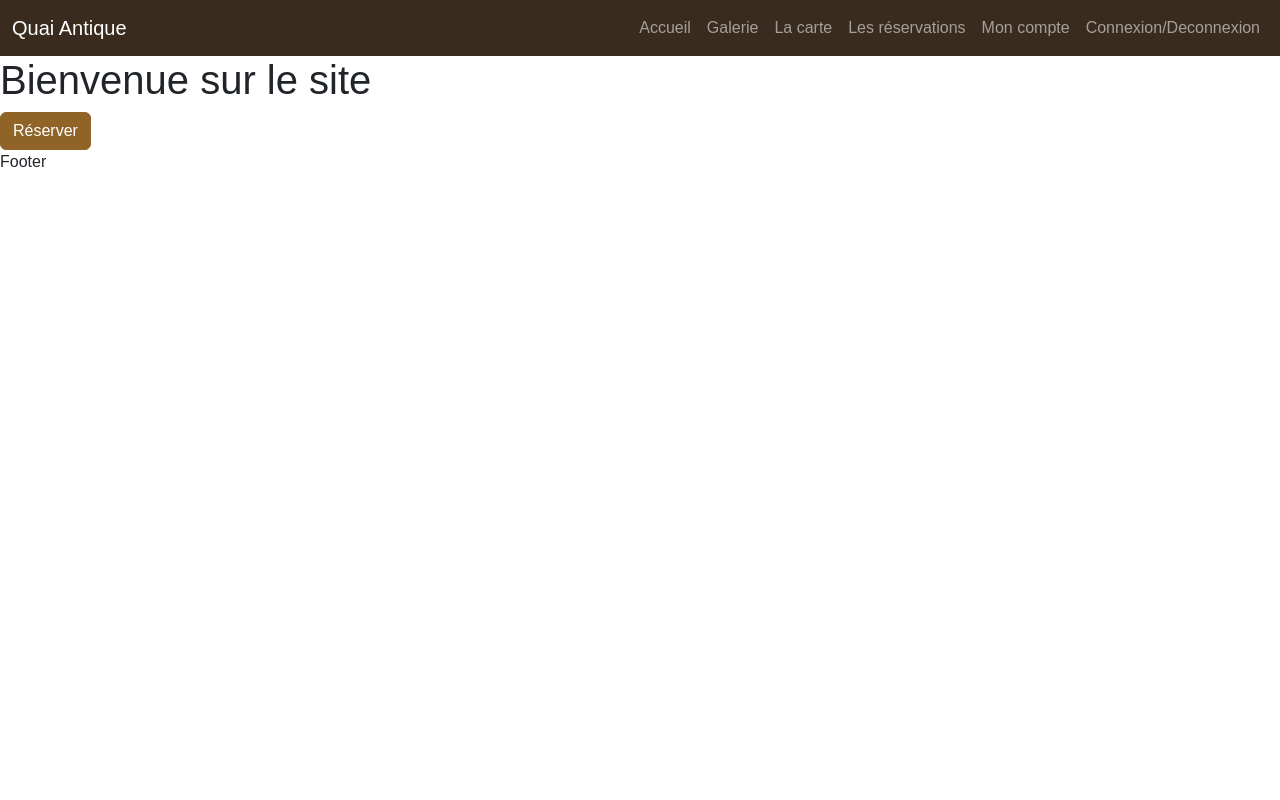
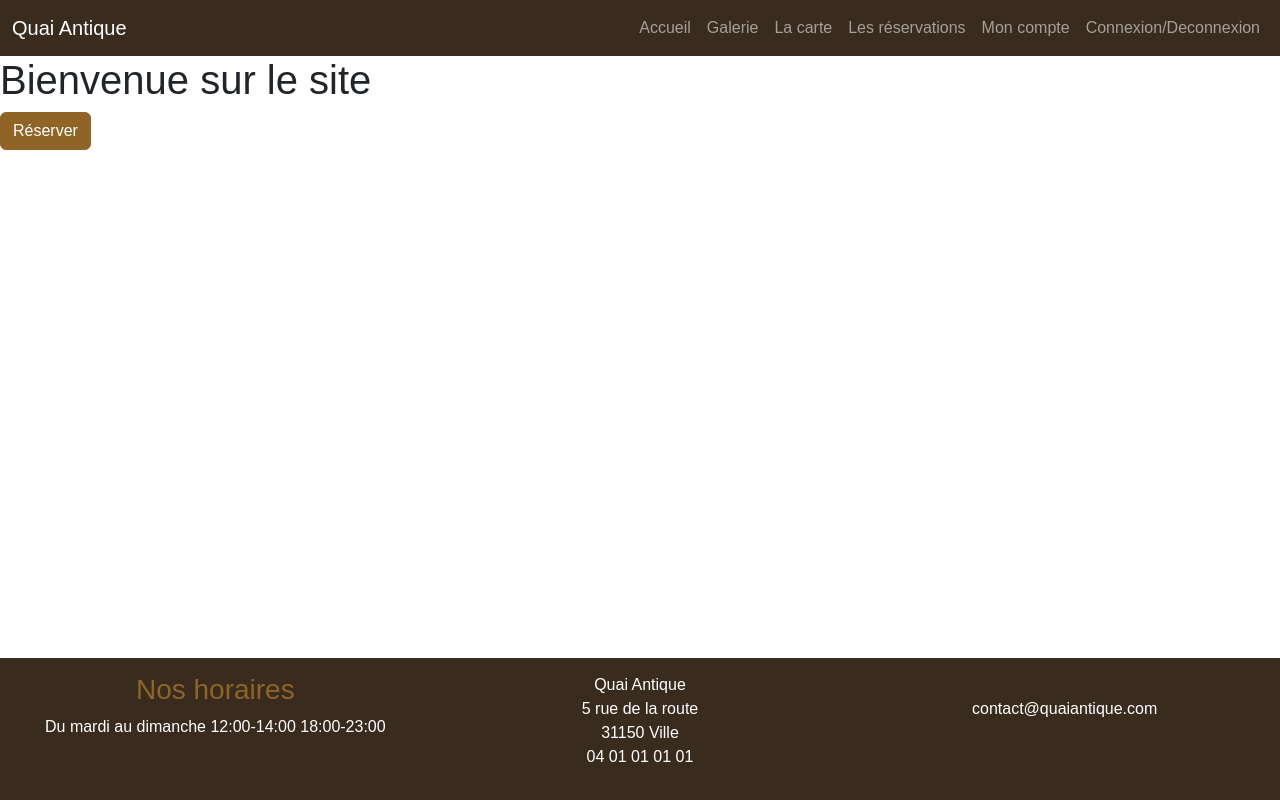
Before and after one commit to lili1326/QuaiAntiqueRestaurantFront, a website with bundled scripts: page index.html in a window 1280 px wide. Built offline with nearby package versions, Linux system fonts and the light colour scheme; files whose address does not match are found by name; a web font is replaced by a local one.

Commit message:
add footer

```diff
--- a/index.html
+++ b/index.html
@@ -49,7 +49,27 @@
         <!--Le contenu de la page injecté ici-->
     </main>
 
-    <footer>Footer</footer>
+    <footer class="bg-dark text-white text-center footer">
+        <div class="row">
+            <div class="col-12 col-lg-4">
+                <h3 class="text-primary">Nos horaires</h3>
+                <p>Du mardi au dimanche  12:00-14:00  18:00-23:00</p>
+            </div>
+            <div class="col-6 col-lg-4">
+                <p>Quai Antique <br/>
+                    5 rue de la route <br/>
+                    31150 Ville <br/>
+                    04 01 01 01 01 <br/>
+                </p>
+            </div>
+            <div class="col-6 col-lg-4">
+                <br>
+                <p>contact@quaiantique.com</p>
+            </div>
+        </div>
+    </footer>
+
+
     <script type="module" src="./Router/router.js"></script>
     <script src="node_modules/bootstrap/dist/js/bootstrap.bundle.min.js"></script>
 </body>
--- a/scss/main.scss
+++ b/scss/main.scss
@@ -1,2 +1,15 @@
 @import url("/node_modules/bootstrap-icons/font/bootstrap-icons.css");
 @import 'custom';
+
+
+html{
+    position: relative;
+    min-height: 100%;
+}
+
+ footer.footer{
+    padding: 15px;
+    position: absolute;
+    bottom: 0;
+    width: 100%;
+ }
```
Also changed, not shown: assets/css/main.css.
